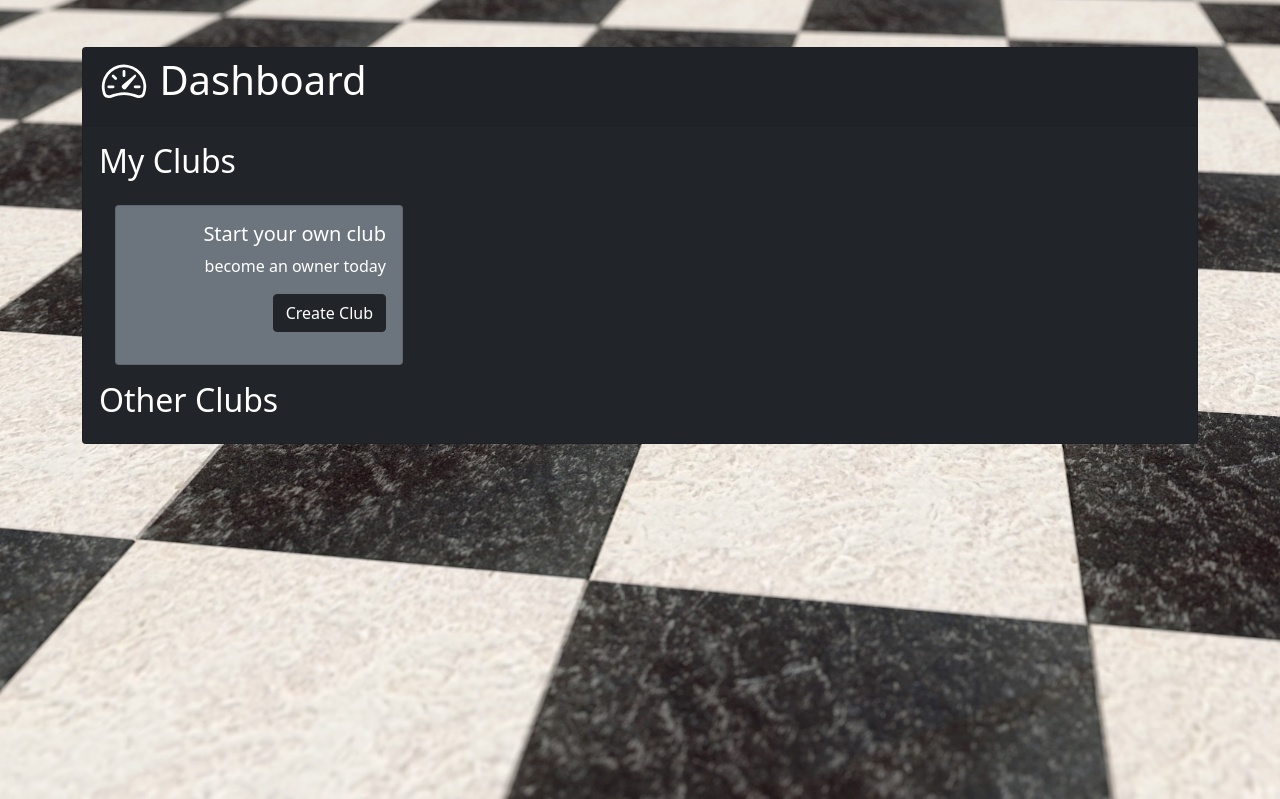
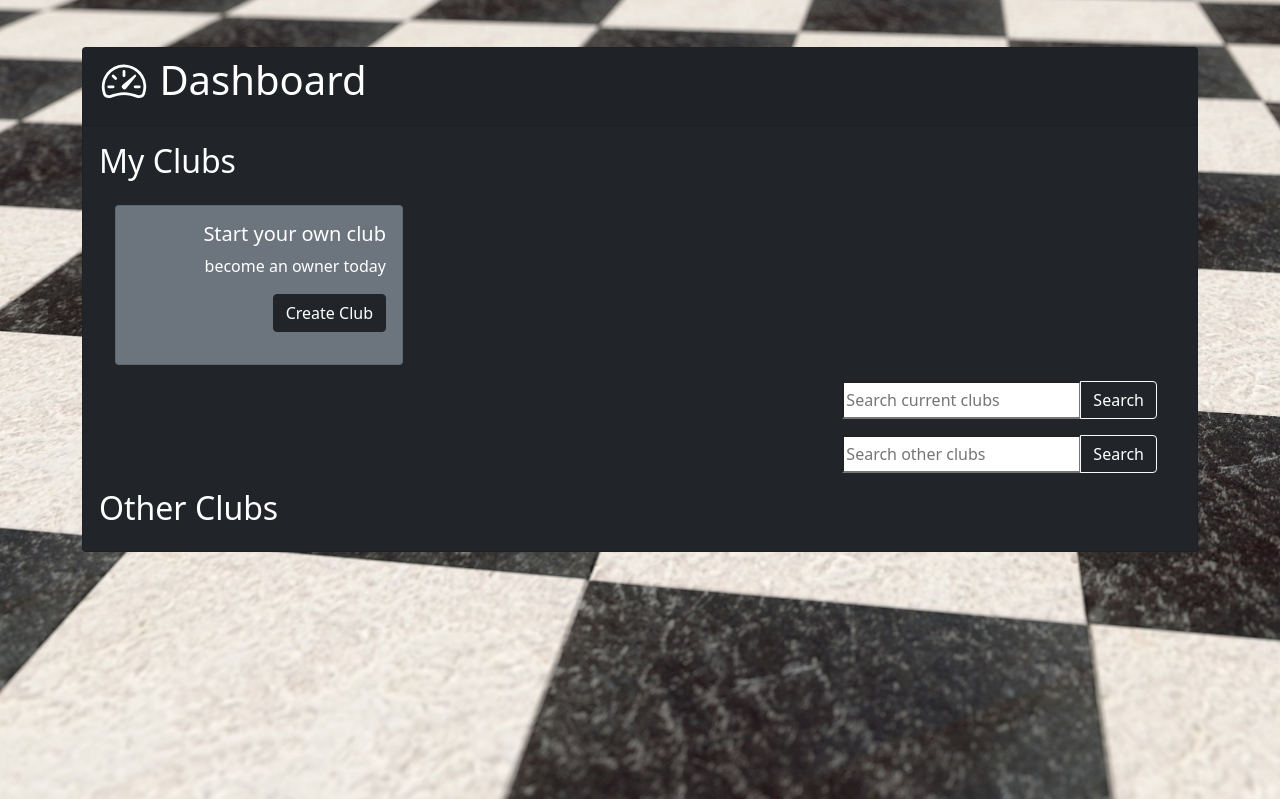
Before and after one commit to McFadden-S/ChessClubManagementSystem, a Django app: template clubs/templates/dashboard.html in a window 1280 px wide. Shown: the part 57-856 px from the top of the page. Run offline with Django 3.2, Linux system fonts and the light colour scheme; the template is opened without the code that fills it, so the values that code supplies are empty; some libraries are stand-ins or nearby versions.

Commit message:
Add search to dashboard for current and other clubs

```diff
--- a/clubs/templates/dashboard.html
+++ b/clubs/templates/dashboard.html
@@ -25,6 +25,20 @@
       </div>
     </div>
 
+    <div class="row justify-content-end">
+      <div class="col"></div>
+      <div class="col-auto">
+        <form action="{% url 'dashboard' %}" method="post">
+          {% csrf_token %}
+          <div class="input-group mb-3">
+            <input type="search" placeholder="Search current clubs" name="searched_letters">
+            <button type="submit" name ="search_btn" class="btn btn-outline-light text-white">Search</button>
+          </div>
+        </form>
+      </div>
+    </div>
+
+
     {% for club in my_clubs %}
       <div class="col-auto">
         <div class="card bg-secondary text-end text-white mx-3 my-3" style="width: 18rem; height: 10rem;">
@@ -36,6 +50,19 @@
         </div>
       </div>
     {% endfor %}
+
+    <div class="row justify-content-end">
+      <div class="col"></div>
+      <div class="col-auto">
+        <form action="{% url 'dashboard' %}" method="post">
+          {% csrf_token %}
+          <div class="input-group mb-3">
+            <input type="search" placeholder="Search other clubs" name="searched_letters">
+            <button type="submit" name ="search_btn_other_clubs" class="btn btn-outline-light text-white">Search</button>
+          </div>
+        </form>
+      </div>
+    </div>
 
   </div>
   <h2>Other Clubs</h2>
```
Also changed, not shown: clubs/views.py (+13 -0 lines).
